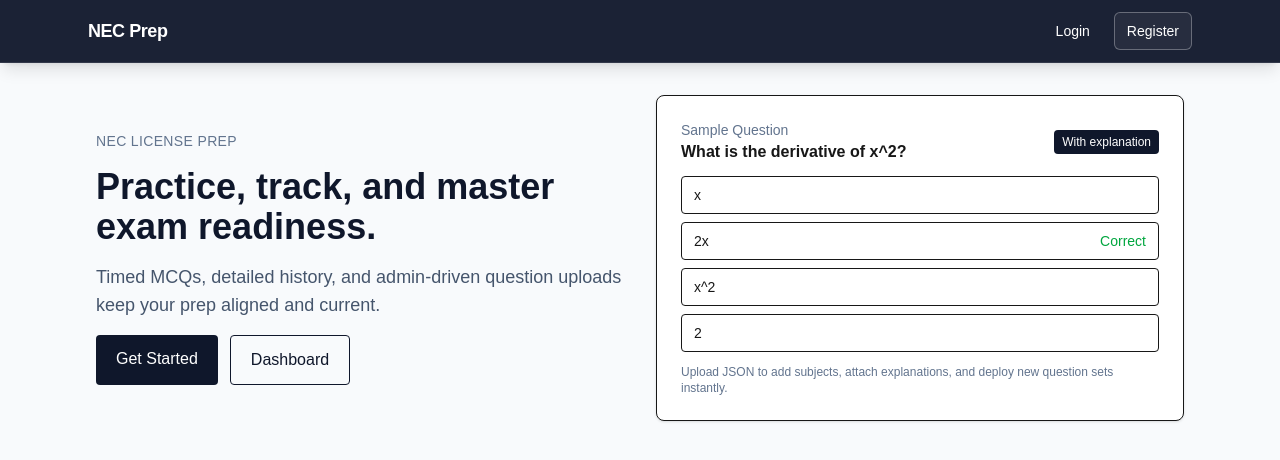
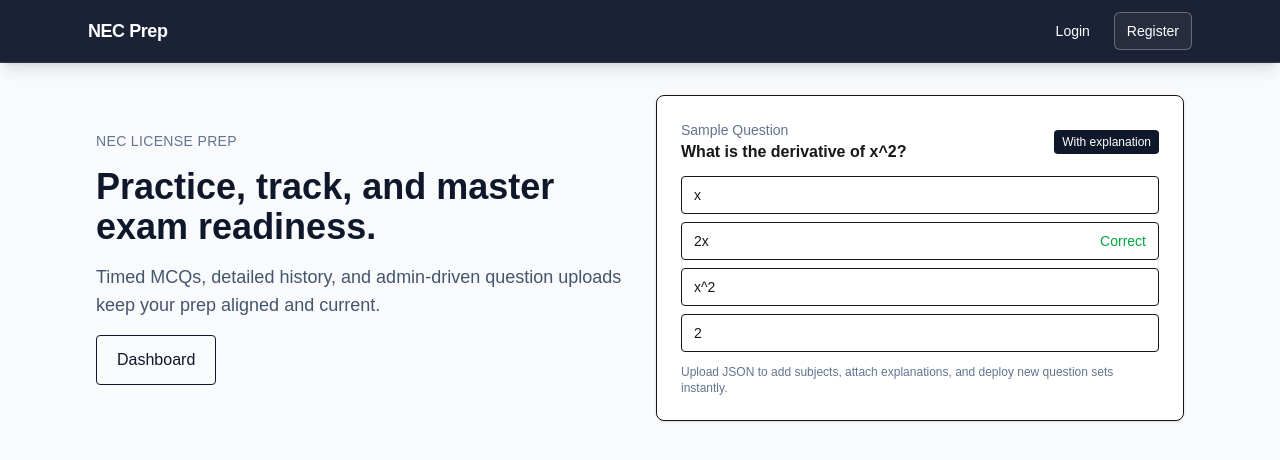
Before and after one commit to NEC-Licence-Preparation/NEC_LISC_PREP, a Next.js app: page / in a window 1280 px wide. Shown: the top 460 px of the page. Built offline with nearby package versions, Linux system fonts and the light colour scheme; no server answers.

Commit message:
Removed get started page

```diff
--- a/src/app/page.tsx
+++ b/src/app/page.tsx
@@ -19,12 +19,6 @@ export default function Home() {
               keep your prep aligned and current.
             </p>
             <div className="flex flex-wrap gap-3">
-              <Link
-                href="/register"
-                className="bg-slate-900 text-white px-5 py-3 rounded"
-              >
-                Get Started
-              </Link>
               <Link
                 href="/dashboard"
                 className="border border-slate-900 text-slate-900 px-5 py-3 rounded"
```
